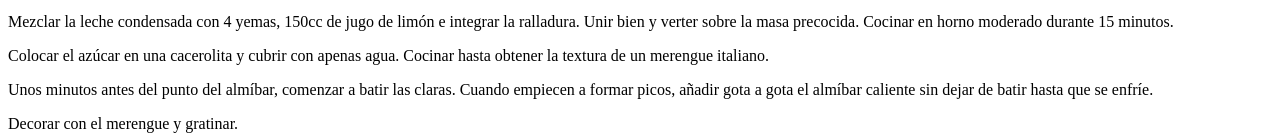
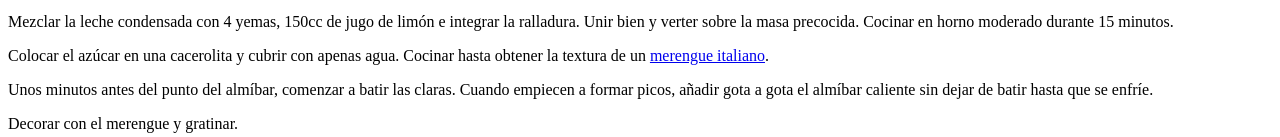
Before and after one commit to giulianogm/lemonpie, a plain HTML site: page index.html in a window 1280 px wide. Shown: the part 1126-1263 px from the top of the page. Drawn offline with Linux system fonts and the light colour scheme.

Commit message:
feat(html): agregar hipervinculo externo en instrucciones
Closes #8

```diff
--- a/index.html
+++ b/index.html
@@ -90,7 +90,7 @@
             </p>
 
             <p>
-                Colocar el azúcar en una cacerolita y cubrir con apenas agua. Cocinar hasta obtener la textura de un merengue italiano.
+                Colocar el azúcar en una cacerolita y cubrir con apenas agua. Cocinar hasta obtener la textura de un <a href="https://es.wikipedia.org/wiki/Merengue_italiano">merengue italiano</a>.
             </p>
 
             <p>
```
